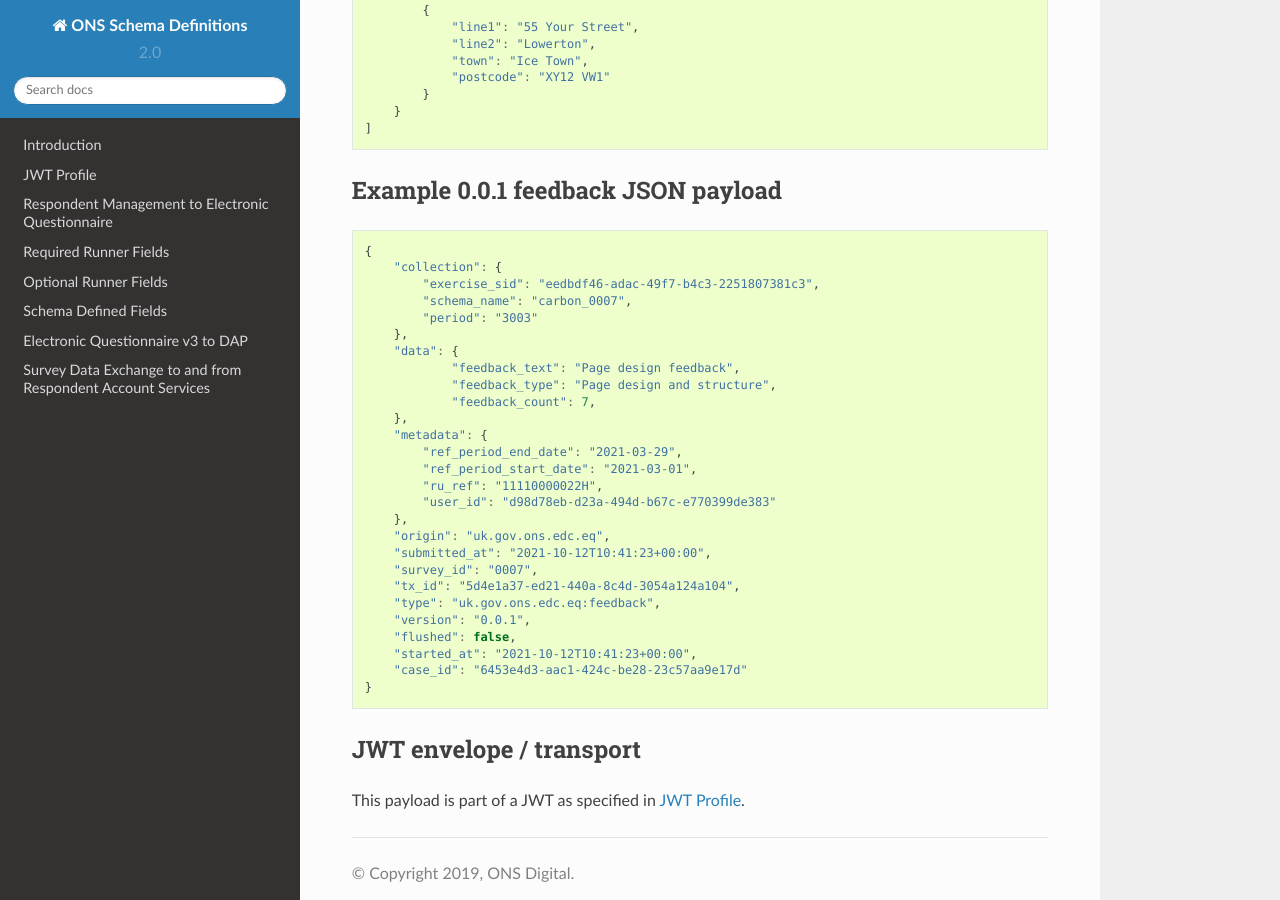
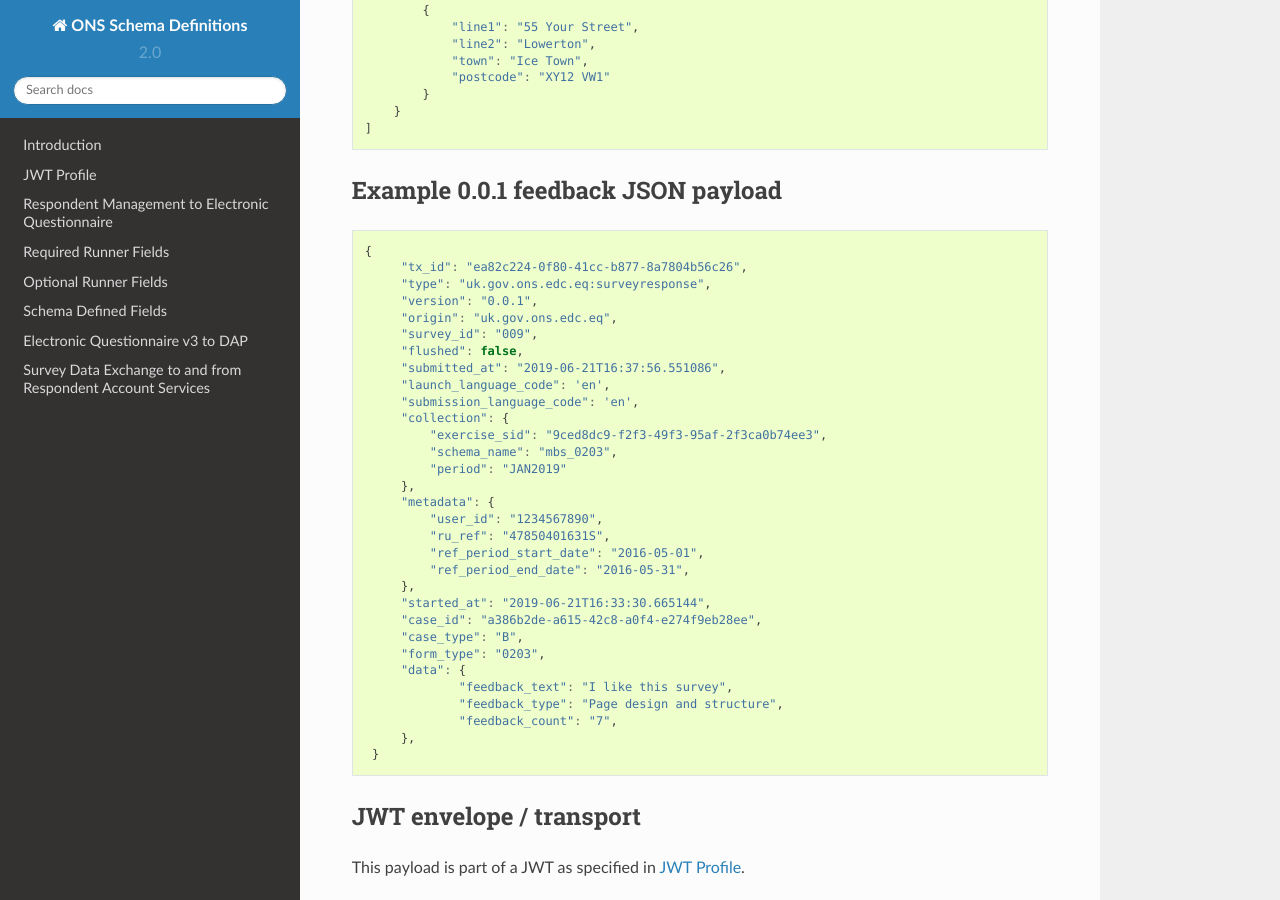
Before and after one commit to ONSdigital/ons-schema-definitions, a Sphinx documentation site: the page built from docs/electronic_questionnaire_to_downstream.rst, in a window 1280 px wide and 900 px high, scrolled down 7389 px. Built offline with Sphinx 7.4.7 and the Read the Docs theme 2.0.0, drawn with Linux system fonts in a browser that asks for light colours.

Commit message:
Updates for feedbak example

```diff
--- a/docs/electronic_questionnaire_to_downstream.rst
+++ b/docs/electronic_questionnaire_to_downstream.rst
@@ -324,32 +324,36 @@ Example 0.0.1 feedback JSON payload
 
 .. code-block:: javascript
 
-    {
+   {
+        "tx_id": "ea82c224-0f80-41cc-b877-8a7804b56c26",
+        "type": "uk.gov.ons.edc.eq:surveyresponse",
+        "version": "0.0.1",
+        "origin": "uk.gov.ons.edc.eq",
+        "survey_id": "009",
+        "flushed": false,
+        "submitted_at": "2019-06-21T16:37:56.551086",
+        "launch_language_code": 'en',
+        "submission_language_code": 'en',
         "collection": {
-            "exercise_sid": "eedbdf46-adac-49f7-b4c3-2251807381c3",
-            "schema_name": "carbon_0007",
-            "period": "3003"
-        },
-        "data": {
-                "feedback_text": "Page design feedback",
-                "feedback_type": "Page design and structure",
-                "feedback_count": 7,
+            "exercise_sid": "9ced8dc9-f2f3-49f3-95af-2f3ca0b74ee3",
+            "schema_name": "mbs_0203",
+            "period": "JAN2019"
         },
         "metadata": {
-            "ref_period_end_date": "2021-03-29",
-            "ref_period_start_date": "2021-03-01",
-            "ru_ref": "11110000022H",
-            "user_id": "d98d78eb-d23a-494d-b67c-e770399de383"
+            "user_id": "1234567890",
+            "ru_ref": "47850401631S",
+            "ref_period_start_date": "2016-05-01",
+            "ref_period_end_date": "2016-05-31",
         },
-        "origin": "uk.gov.ons.edc.eq",
-        "submitted_at": "2021-10-12T10:41:23+00:00",
-        "survey_id": "0007",
-        "tx_id": "5d4e1a37-ed21-440a-8c4d-3054a124a104",
-        "type": "uk.gov.ons.edc.eq:feedback",
-        "version": "0.0.1",
-        "flushed": false,
-        "started_at": "2021-10-12T10:41:23+00:00",
-        "case_id": "6453e4d3-aac1-424c-be28-23c57aa9e17d"
+        "started_at": "2019-06-21T16:33:30.665144",
+        "case_id": "a386b2de-a615-42c8-a0f4-e274f9eb28ee",
+        "case_type": "B",
+        "form_type": "0203",
+        "data": {
+                "feedback_text": "I like this survey",
+                "feedback_type": "Page design and structure",
+                "feedback_count": "7",
+        },
     }
 
 JWT envelope / transport
```
